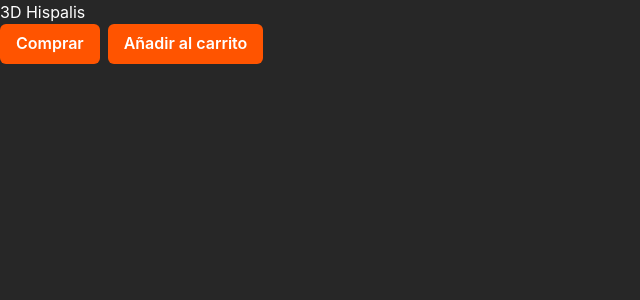
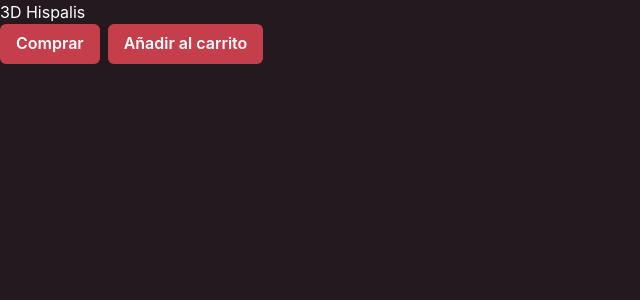
Before and after one commit to cesarmilan16/ecommerce3d-next, a Next.js app: page / in a window 1280 px wide. Shown: the top 300 px of the page, without its empty margins (0-640 px from the left). Built offline with nearby package versions, Linux system fonts and the light colour scheme.

Commit message:
feat: update button and input themes with new color scheme and styles

```diff
--- a/src/components/theme/buttonTheme.js
+++ b/src/components/theme/buttonTheme.js
@@ -10,15 +10,27 @@
   },
   variants: {
     primary: {
-      bg: "primary.500",
+      bg: "primary.500", // Rojo logo
       _hover: {
         bg: "primary.600",
       },
     },
     secondary: {
-      bg: "primary.200",
+      bg: "gold.500", // Oro
+      color: "backgroundPrimary",
       _hover: {
-        bg: "primary.300",
+        bg: "primary.400",
+        color: "textPrimary",
+      },
+    },
+    outline: {
+      border: "2px solid",
+      borderColor: "gold.500",
+      color: "gold.500",
+      bg: "transparent",
+      _hover: {
+        bg: "gold.500",
+        color: "backgroundPrimary",
       },
     },
   },
--- a/src/components/theme/inputTheme.js
+++ b/src/components/theme/inputTheme.js
@@ -8,9 +8,9 @@
         color: "textPrimary",
         padding: "14px",
         borderRadius: "6px",
-        _hover: { borderColor: "primary.500" },
-        _focus: { borderColor: "primary.500" },
-        _active: { borderColor: "primary.500" },
+        _hover: { borderColor: "gold.600" },
+        _focus: { borderColor: "gold.600" },
+        _active: { borderColor: "gold.600" },
         _invalid: { borderColor: "danger" },
       },
     },
--- a/src/components/theme/theme.js
+++ b/src/components/theme/theme.js
@@ -17,14 +17,14 @@
     a: {
       color: mode("textPrimary", "textSecondary")(props),
       _hover: {
-        color: "primary.500",
+        color: "primary.600",
       },
     },
     "input:-webkit-autofill": {
-        boxShadow: "0 0 0 1000px #1d1d1d inset",
-        WebkitTextFillColor: "#fff",
-        transition: "background-color 9999s ease-in-out 0s",
-      },
+      boxShadow: "0 0 0 1000px #1d1d1d inset",
+      WebkitTextFillColor: "#fff",
+      transition: "background-color 9999s ease-in-out 0s",
+    },
   }),
 };
 
@@ -36,20 +36,24 @@
       200: "#ffcc99",
       300: "#ffb873",
       400: "#ffa34d",
-      500: "#ff5400", // $primary
-      600: "#ffa700", // $primary-hover
+      500: "#C53E4B", // $primary
+      600: "#a73740", // $primary-hover
       700: "#cc4400",
       800: "#993300",
       900: "#662200",
     },
-    primaryHover: "#ffa700", // $primary-hover
+    gold: {
+      500: "#E3B756", // decorativo (bordes, acentos)
+      600: "#c9a042", // hover
+    },
+    primaryHover: "#a73740", // $primary-hover
     textPrimary: "#fff", // $text-primary
-    textSecondary: "#909090", // $text-secondary
-    borderPrimary: "#3d3d3d", // $border-primary
-    borderSecondary: "#474747", // $border-secondary
-    backgroundPrimary: "#272727", // $background-primary
-    backgroundSecondary: "#1d1d1d", // $background-secondary
-    backgroundTertiary: "#101010", // $background-tertiary
+    textSecondary: "#B8AEB2", // $text-secondary
+    borderPrimary: "#3A2A2F", // $border-primary
+    borderSecondary: "#4A3A3F", // $border-secondary
+    backgroundPrimary: "#24191E ", // $background-primary
+    backgroundSecondary: "#1C1517", // $background-secondary
+    backgroundTertiary: "#1A1315", // $background-tertiary
     backgroundQuaternary: "#3d3d3d", // $background-quaternary
     backgroundQuaternaryBlur: "#3d3d3d10", // $background-quaternary__blur
     success: "#69af00", // $success
--- a/src/layouts/JoinLayout/JoinLayout.module.scss
+++ b/src/layouts/JoinLayout/JoinLayout.module.scss
@@ -32,7 +32,7 @@
 
         >svg {
             font-size: 24px;
-            color: $danger;
+            color: $primary;
             margin: 0;
         }
     }
--- a/src/scss/colors.scss
+++ b/src/scss/colors.scss
@@ -1,16 +1,16 @@
-$primary: #ff5400;
-$primary-hover: #ffa700;
+$primary: #C53E4B;
+$primary-hover: #a73740;
 
-$text-primary: #fff;
-$text-secondary: #909090;
+$text-primary: #ffffff;
+$text-secondary: #B8AEB2; // gris cálido, mejor contraste con fondo oscuro burdeos
 
-$border-primary: #3d3d3d;
-$border-secondary: #474747;
+$border-primary: #3A2A2F; // tono cálido, no tan gris
+$border-secondary: #4A3A3F;
 
-$background-primary: #272727;
-$background-secondary: #1d1d1d;
-$background-tertiary: #101010;
-$background-quaternary: #3d3d3d;
+$background-primary: #24191E; // nuevo fondo principal
+$background-secondary: #1C1517; // más oscuro y cálido, perfecto para cards
+$background-tertiary: #1A1315; // para inputs, cajas, etc.
+$background-quaternary: #3d3d3d; // puedes dejar este si solo se usa sutilmente
 $background-quaternary__blur: #3d3d3d10;
 
 $success: #69af00;
```
